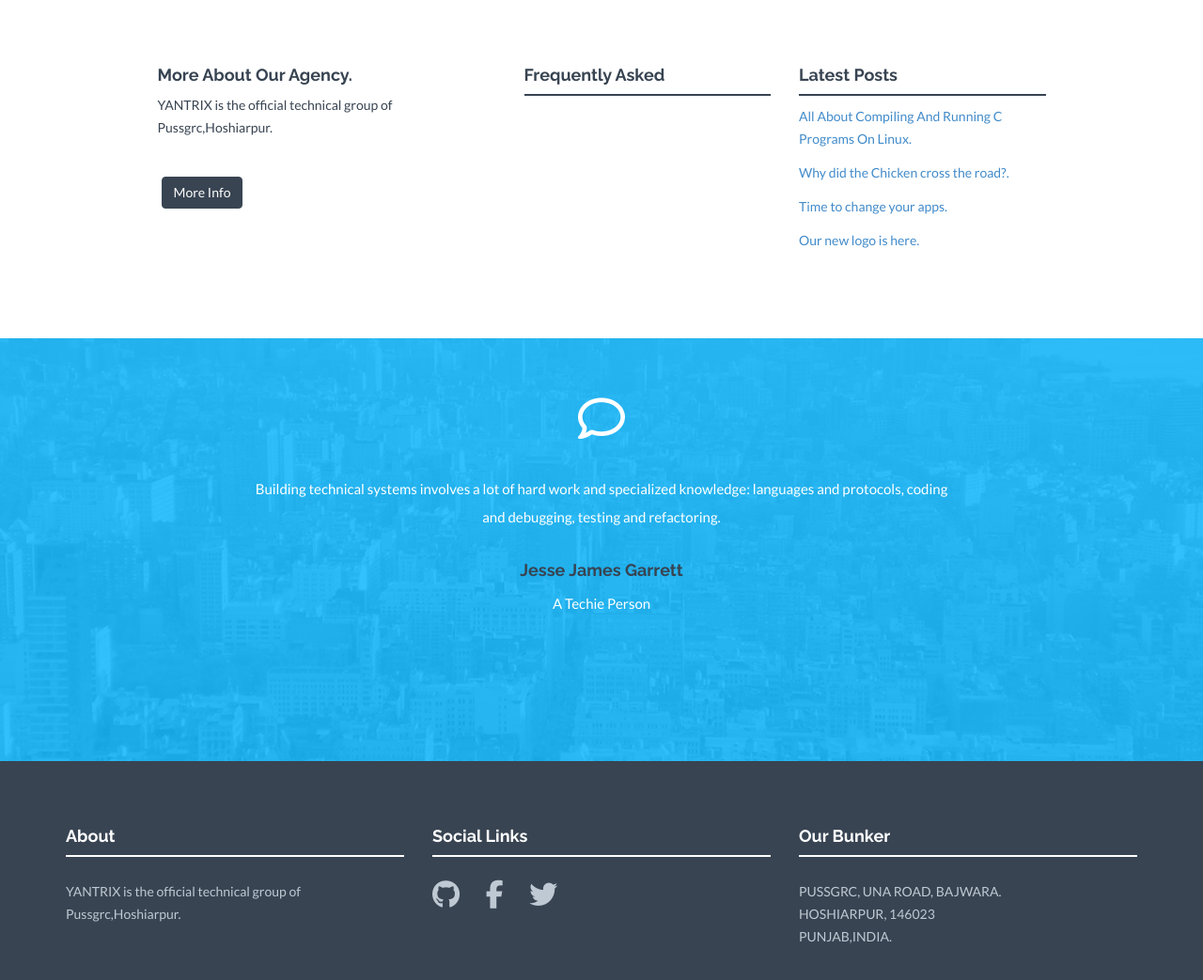
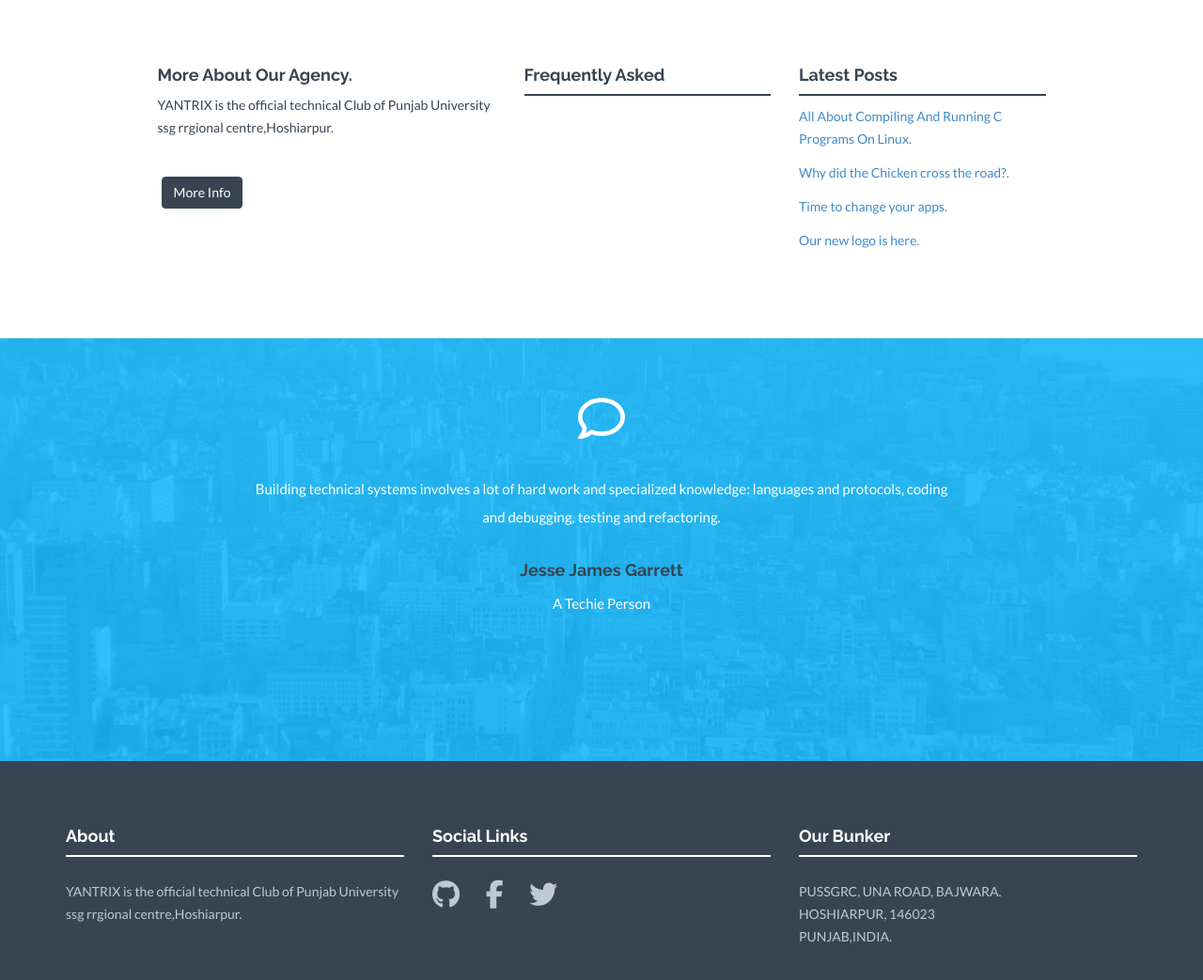
Before and after one commit to 17TarunGupta/pussgrc.github.io, a Jekyll site: the page built from index.html, in a window 1280 px wide and 1400 px high, scrolled down 960 px. Shown: the part 319-1362 px from the top of the window at 94% size. Built offline with Jekyll 4.4.1, drawn with Linux system fonts in a browser that asks for light colours; nearby versions of some CDN libraries.

Commit message:
Update _config.yml

```diff
--- a/_config.yml
+++ b/_config.yml
@@ -104,7 +104,7 @@ clients:
     img: client04.png
 
 # Short text about your company. Shown in footer on every page and also separately on Home and Contact page.
-about: "YANTRIX is the official technical group of Pussgrc,Hoshiarpur."
+about: "YANTRIX is the official technical Club of Punjab University ssg rrgional centre,Hoshiarpur."
 
 # Testimonial content. Shown on Home and About page.
 testimonial:
```
